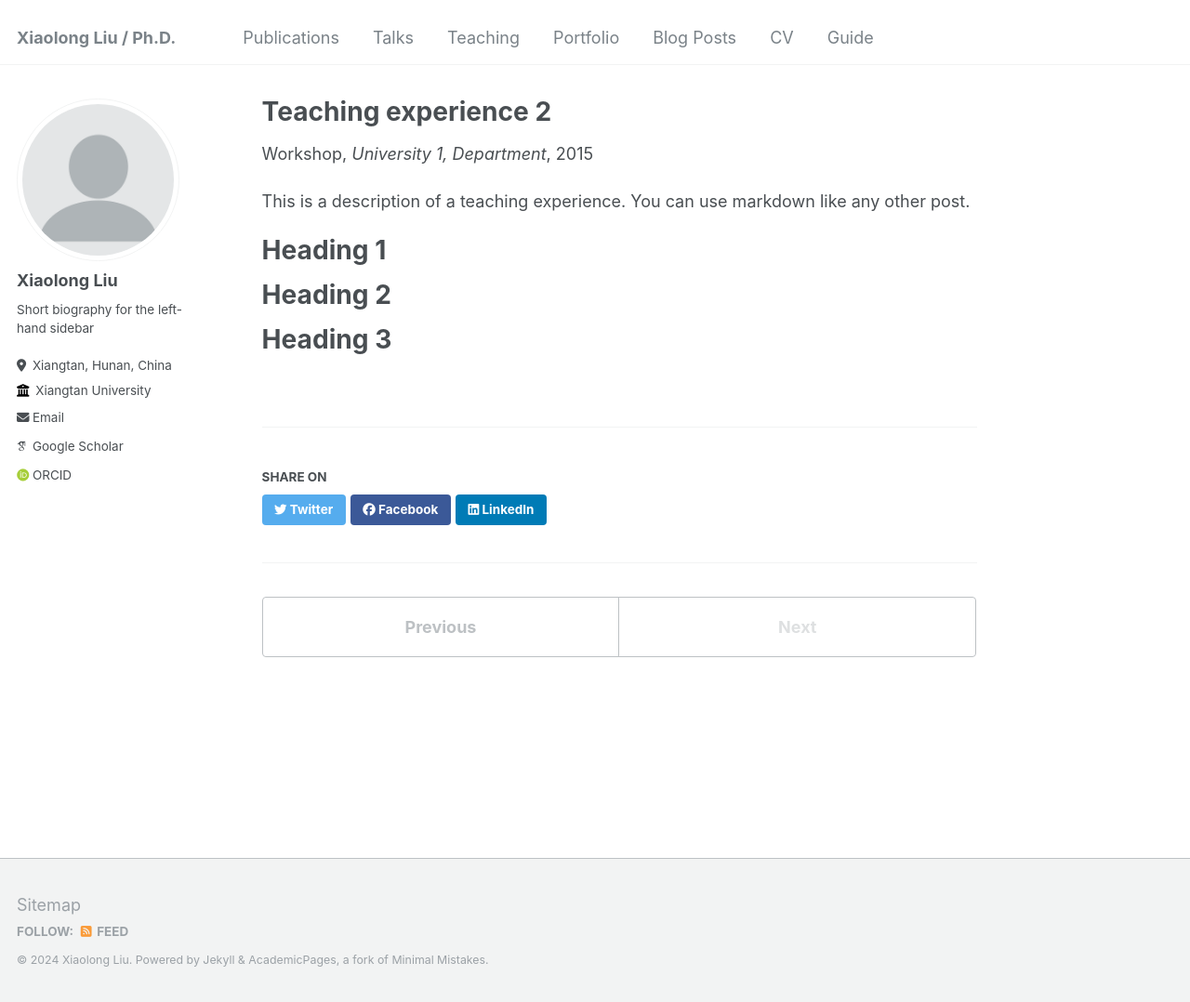
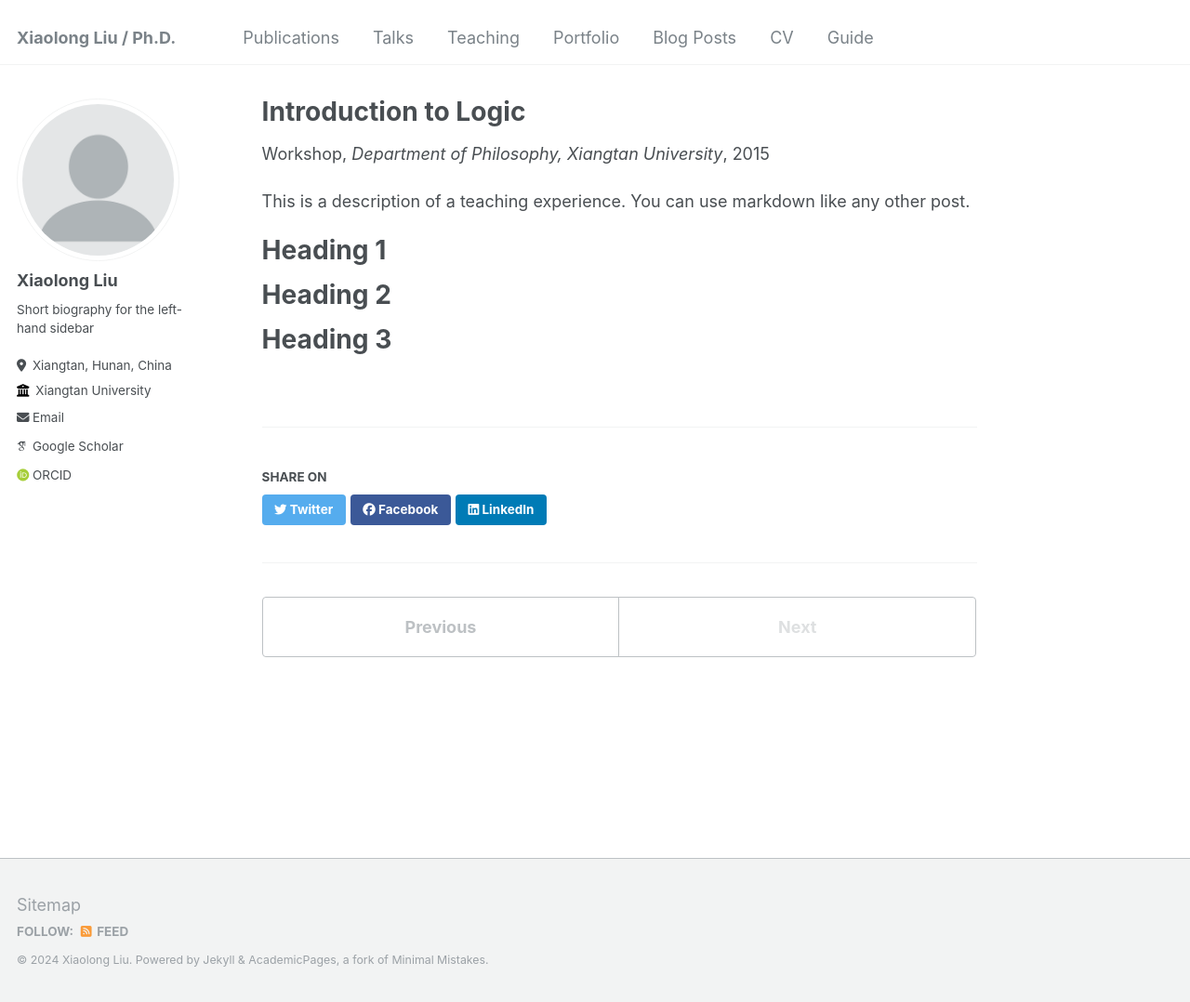
Before and after one commit to xiao-long-liu/xiao-long-liu.github.io, a Jekyll site: the page built from _teaching/2015-spring-teaching-2.md, in a window 1280 px wide and 1078 px high. Shown: the whole window at 93% size. Built offline with Jekyll 4.4.1, drawn with Linux system fonts in a browser that asks for light colours; some web fonts are replaced.

Commit message:
Update 2015-spring-teaching-2.md

```diff
--- a/_teaching/2015-spring-teaching-2.md
+++ b/_teaching/2015-spring-teaching-2.md
@@ -1,9 +1,9 @@
 ---
-title: "Teaching experience 2"
+title: "Introduction to Logic"
 collection: teaching
 type: "Workshop"
 permalink: /teaching/2015-spring-teaching-1
-venue: "University 1, Department"
+venue: "Department of Philosophy, Xiangtan University"
 date: 2015-01-01
 location: "City, Country"
 ---
```
